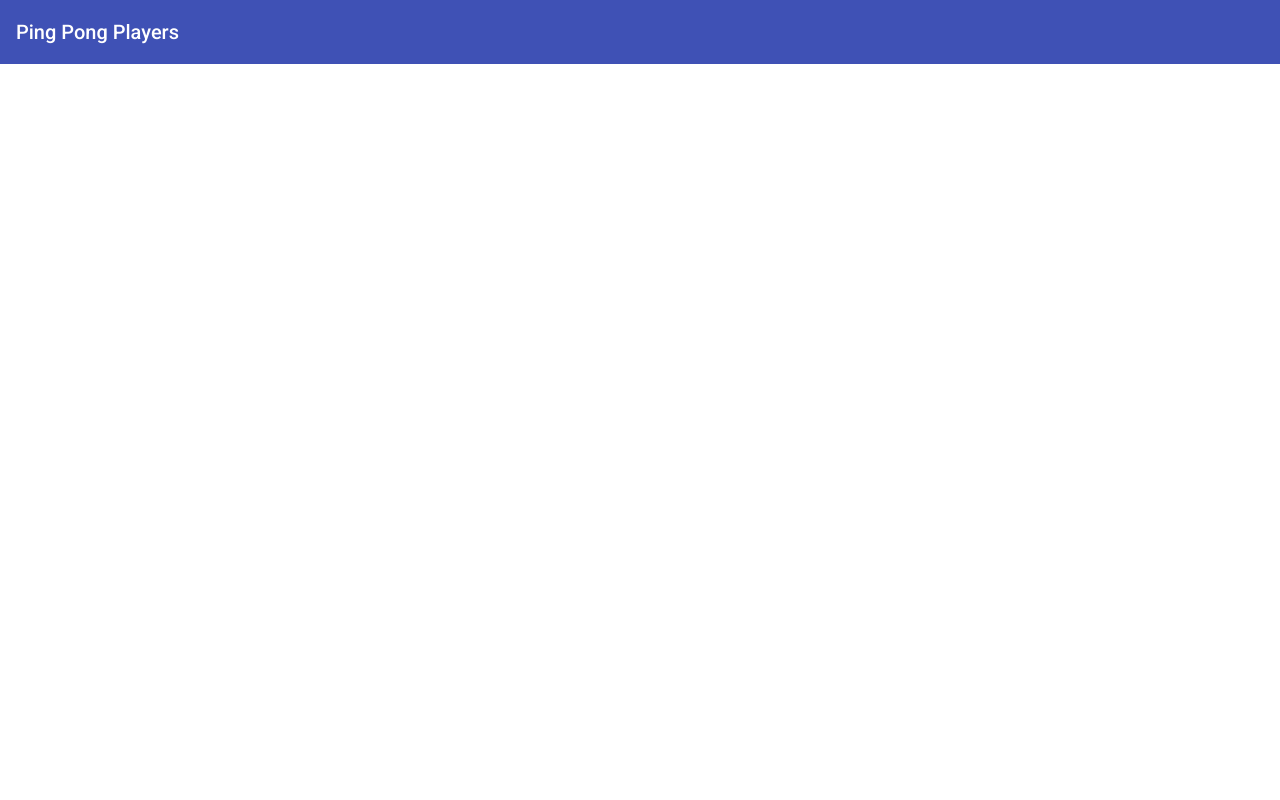
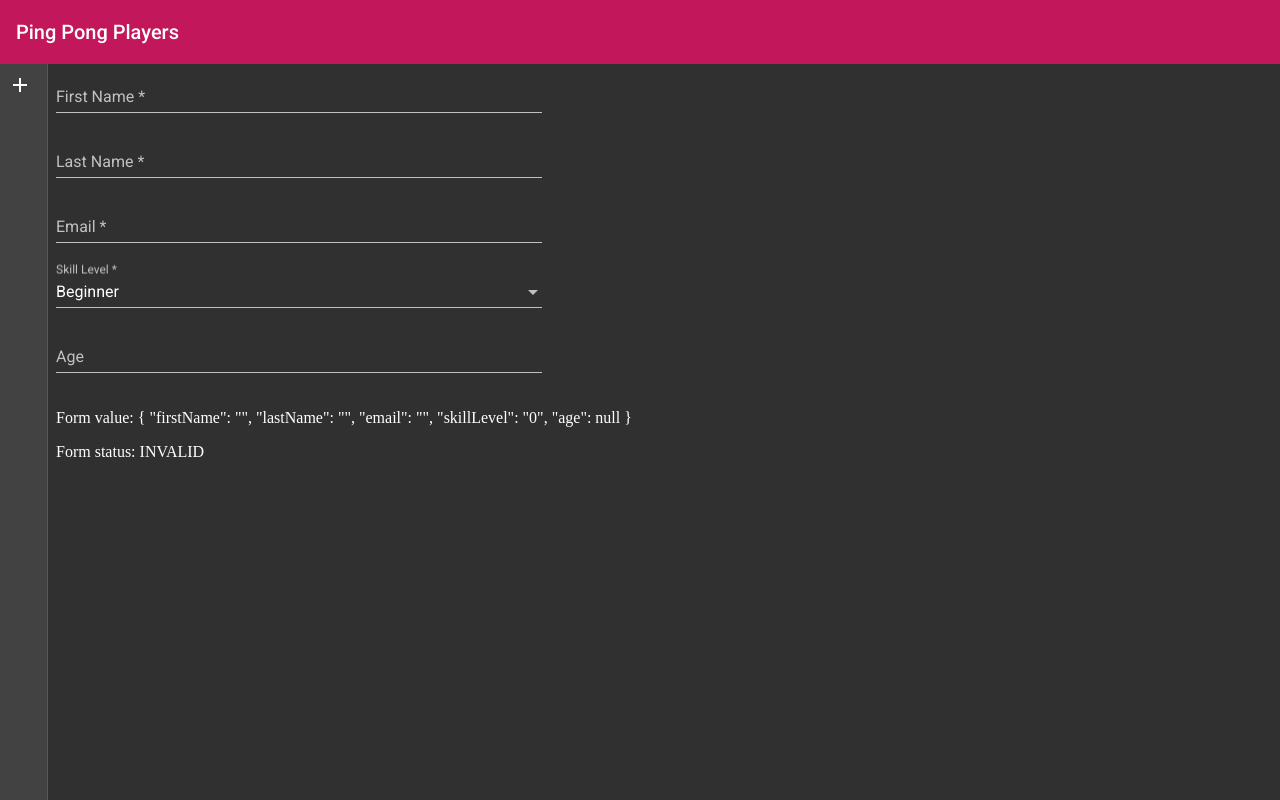
Before and after one commit to Mystikweb/PingPongDemo, an Angular app in the folder src/PingPong/ClientApp/: page /player/new in a window 1280 px wide. Before the commit this address led to /. Built offline with nearby package versions, Linux system fonts and the light colour scheme.

Commit message:
working on entry form

```diff
--- a/src/PingPong/ClientApp/src/app/app-routing.module.ts
+++ b/src/PingPong/ClientApp/src/app/app-routing.module.ts
@@ -2,9 +2,12 @@ import { NgModule } from '@angular/core';
 import { Routes, RouterModule } from '@angular/router';
 
 import { PlayerlistComponent } from './playerlist/playerlist.component';
+import { PlayerdetailsComponent } from './playerdetails/playerdetails.component';
 
 const routes: Routes = [
-  { path: '', component: PlayerlistComponent, pathMatch: 'full' }
+  { path: '', redirectTo: '/player', pathMatch: 'full' },
+  { path: 'player', component: PlayerlistComponent },
+  { path: 'player/:playerId', component: PlayerdetailsComponent }
 ];
 
 @NgModule({
--- a/src/PingPong/ClientApp/src/app/app.component.css
+++ b/src/PingPong/ClientApp/src/app/app.component.css
@@ -1,3 +1,19 @@
+.app-container {
+  height: calc(100vh - 64px);
+}
+
+.app-container > mat-sidenav {
+  width: 48px;
+}
+
+.app-container > mat-sidenav a {
+  text-align: center;
+}
+
 .app-content {
   padding: 4px 8px;
 }
+
+.navbar-fill {
+  flex: 1 1 auto;
+}
--- a/src/PingPong/ClientApp/src/app/app.component.html
+++ b/src/PingPong/ClientApp/src/app/app.component.html
@@ -1,6 +1,14 @@
 <mat-toolbar color="primary">
   <span>Ping Pong Players</span>
+  <span class="navbar-fill"></span>
 </mat-toolbar>
-<div class="app-content">
-  <router-outlet></router-outlet>
-</div>
+<mat-sidenav-container class="app-container">
+  <mat-sidenav mode="side" opened fixedInViewport fixedTopGap="64">
+      <a mat-icon-button title="Add new player" routerLink="player/new">
+        <mat-icon aria-label="Add new player">add</mat-icon>
+      </a>
+  </mat-sidenav>
+  <mat-sidenav-content class="app-content">
+      <router-outlet></router-outlet>
+  </mat-sidenav-content>
+</mat-sidenav-container>
--- a/src/PingPong/ClientApp/src/app/playerdetails/playerdetails.component.css
+++ b/src/PingPong/ClientApp/src/app/playerdetails/playerdetails.component.css
@@ -0,0 +1,8 @@
+.player-form-container {
+  display: flex;
+  flex-direction: column;
+}
+
+.player-form-container > * {
+  width: 40%;
+}
--- a/src/PingPong/ClientApp/src/app/playerdetails/playerdetails.component.html
+++ b/src/PingPong/ClientApp/src/app/playerdetails/playerdetails.component.html
@@ -1,3 +1,21 @@
-<p>
-  playerdetails works!
-</p>
+<form class="player-form-container" [formGroup]="playerForm" (ngSubmit)="onSubmit()">
+  <mat-form-field>
+      <input matInput placeholder="First Name" formControlName="firstName">
+  </mat-form-field>
+  <mat-form-field>
+      <input matInput placeholder="Last Name" formControlName="lastName">
+  </mat-form-field>
+  <mat-form-field>
+      <input matInput placeholder="Email" formControlName="email">
+  </mat-form-field>
+  <mat-form-field>
+    <mat-select placeholder="Skill Level" formControlName="skillLevel">
+      <mat-option *ngFor="let skill of skills" [value]="skill.id">{{ skill.value }}</mat-option>
+    </mat-select>
+  </mat-form-field>
+  <mat-form-field>
+      <input type="number" matInput placeholder="Age" formControlName="age">
+  </mat-form-field>
+</form>
+<p>Form value: {{ playerForm.value | json }}</p>
+<p>Form status: {{ playerForm.status }}</p>
--- a/src/PingPong/ClientApp/src/app/playerdetails/playerdetails.component.ts
+++ b/src/PingPong/ClientApp/src/app/playerdetails/playerdetails.component.ts
@@ -1,4 +1,7 @@
-import { Component, OnInit } from '@angular/core';
+import { Component, Input, OnInit } from '@angular/core';
+import { FormBuilder, FormGroup, Validators } from '@angular/forms';
+
+import { Player, SkillLevel, PlayerClientService } from '../services/playerclient.service';
 
 @Component({
   selector: 'app-playerdetails',
@@ -6,10 +9,35 @@ import { Component, OnInit } from '@angular/core';
   styleUrls: ['./playerdetails.component.css']
 })
 export class PlayerdetailsComponent implements OnInit {
+  @Input() player: Player;
+  playerForm: FormGroup;
+  skills = new Array();
 
-  constructor() { }
+  constructor(
+    private builder: FormBuilder,
+    private client: PlayerClientService
+  ) {
 
-  ngOnInit() {
+    Object.keys(SkillLevel).forEach(key => {
+      if (!isNaN(Number(key))) {
+        this.skills.push({ id: key, value: SkillLevel[key] });
+      }
+    });
+
+    this.createForm();
   }
 
+  ngOnInit() {}
+
+  onSubmit() {}
+
+  createForm() {
+    this.playerForm = this.builder.group({
+      firstName: ['', [Validators.required, Validators.minLength(3), Validators.maxLength(100)]],
+      lastName: ['', [Validators.required, Validators.minLength(3), Validators.maxLength(100)]],
+      email: ['', [Validators.email, Validators.required]],
+      skillLevel: ['0', Validators.required],
+      age: [null, [Validators.min(1), Validators.max(99)]]
+    });
+  }
 }
--- a/src/PingPong/ClientApp/src/app/playerlist/playerlist.component.html
+++ b/src/PingPong/ClientApp/src/app/playerlist/playerlist.component.html
@@ -1,3 +1,3 @@
-<p>
-  playerlist works!
+<p *ngFor="let player of playerList$ | async">
+
 </p>
--- a/src/PingPong/ClientApp/src/app/services/playerclient.service.ts
+++ b/src/PingPong/ClientApp/src/app/services/playerclient.service.ts
@@ -28,35 +28,28 @@ export class PlayerClientService {
         let url_ = this.baseUrl + "/api/Player";
         url_ = url_.replace(/[?&]$/, "");
 
-        return this.http.get<Player[]>(url_);
+        let options_ : any = {
+            observe: "response",
+            responseType: "blob",
+            headers: new HttpHeaders({
+                "Content-Type": "application/json",
+                "Accept": "application/json"
+            })
+        };
+
+        return this.http.request("get", url_, options_).pipe(_observableMergeMap((response_ : any) => {
+            return this.processGetAll(response_);
+        })).pipe(_observableCatch((response_: any) => {
+            if (response_ instanceof HttpResponseBase) {
+                try {
+                    return this.processGetAll(<any>response_);
+                } catch (e) {
+                    return <Observable<Player[] | null>><any>_observableThrow(e);
+                }
+            } else
+                return <Observable<Player[] | null>><any>_observableThrow(response_);
+        }));
     }
-
-    // getAll(): Observable<Player[] | null> {
-    //     let url_ = this.baseUrl + "/api/Player";
-    //     url_ = url_.replace(/[?&]$/, "");
-
-    //     let options_ : any = {
-    //         observe: "response",
-    //         responseType: "blob",
-    //         headers: new HttpHeaders({
-    //             "Content-Type": "application/json",
-    //             "Accept": "application/json"
-    //         })
-    //     };
-
-    //     return this.http.request("get", url_, options_).pipe(_observableMergeMap((response_ : any) => {
-    //         return this.processGetAll(response_);
-    //     })).pipe(_observableCatch((response_: any) => {
-    //         if (response_ instanceof HttpResponseBase) {
-    //             try {
-    //                 return this.processGetAll(<any>response_);
-    //             } catch (e) {
-    //                 return <Observable<Player[] | null>><any>_observableThrow(e);
-    //             }
-    //         } else
-    //             return <Observable<Player[] | null>><any>_observableThrow(response_);
-    //     }));
-    // }
 
     protected processGetAll(response: HttpResponseBase): Observable<Player[] | null> {
         const status = response.status;
--- a/src/PingPong/ClientApp/src/app/services/services.module.ts
+++ b/src/PingPong/ClientApp/src/app/services/services.module.ts
@@ -1,11 +1,13 @@
 import { NgModule } from '@angular/core';
 import { CommonModule } from '@angular/common';
+import { HttpClientModule } from '@angular/common/http';
 
 import { PlayerClientService } from './playerclient.service';
 
 @NgModule({
   imports: [
-    CommonModule
+    CommonModule,
+    HttpClientModule
   ],
   providers: [
     PlayerClientService
--- a/src/PingPong/ClientApp/src/styles.css
+++ b/src/PingPong/ClientApp/src/styles.css
@@ -1,5 +1,5 @@
 /* You can add global styles to this file, and also import other style files */
-@import "~@angular/material/prebuilt-themes/indigo-pink.css";
+@import '~@angular/material/prebuilt-themes/pink-bluegrey.css';
 
 body {
   margin: 0 !important;
```
Also changed, not shown: src/PingPong/ClientApp/src/app/app.module.ts (+18 -8 lines), 1 other file (tests, documents, lock files or other folders).
